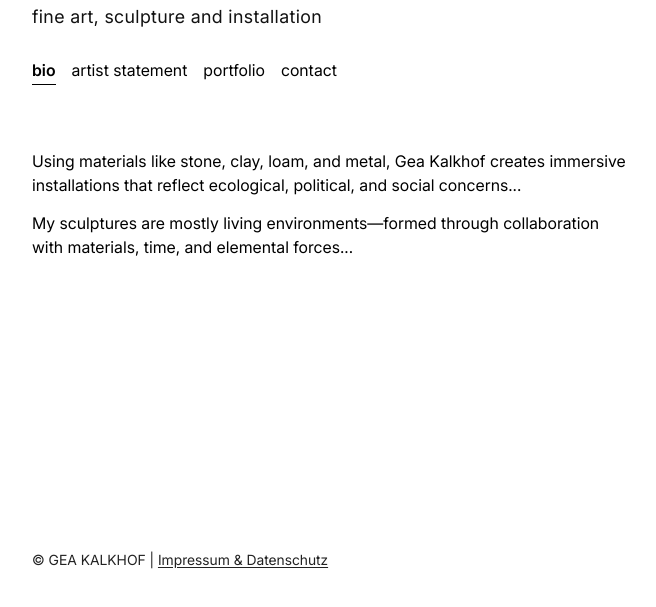
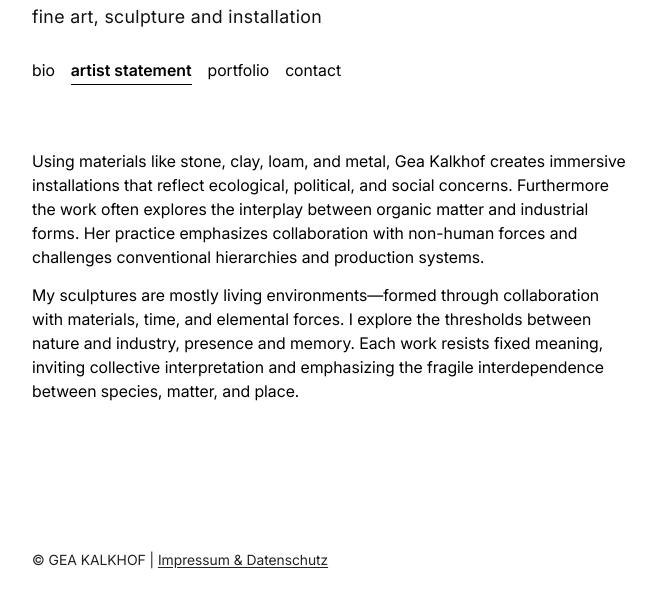
Before and after one commit to KalkhofGea/Website-Kalkhof, a plain HTML site: page artist-statement.html in a window 1280 px wide. Shown: the part 139-746 px from the top of the page, without its empty margins (272-928 px from the left). Drawn offline with Linux system fonts and the light colour scheme.

Commit message:
Update artist-statement.html

```diff
--- a/artist-statement.html
+++ b/artist-statement.html
@@ -3,7 +3,7 @@
 <head>
   <meta charset="utf-8">
   <meta name="viewport" content="width=device-width, initial-scale=1">
-  <title>Home – GEA KALKHOF</title>
+  <title>Artist Statement – GEA KALKHOF</title>
   <link rel="stylesheet" href="styles.css">
 </head>
 <body>
@@ -12,17 +12,22 @@
       <h1 class="site-title">GEA KALKHOF</h1>
       <div class="subtitle">fine art, sculpture and installation</div>
       <nav class="nav">
-        <a href="bio.html" class="active">bio</a>
-        <a href="artist-statement.html">artist statement</a>
+        <a href="bio.html">bio</a>
+        <a href="artist-statement.html" class="active">artist statement</a>
         <a href="portfolio.html">portfolio</a>
         <a href="contact.html">contact</a>
       </nav>
     </header>
     <main class="main section">
-  <p>Using materials like stone, clay, loam, and metal, Gea Kalkhof creates immersive
-  installations that reflect ecological, political, and social concerns...</p>
-  <p>My sculptures are mostly living environments—formed through collaboration
-  with materials, time, and elemental forces...</p>
+      <p>Using materials like stone, clay, loam, and metal, Gea Kalkhof creates immersive
+      installations that reflect ecological, political, and social concerns. Furthermore the work often explores the interplay between organic matter
+      and industrial forms. Her practice emphasizes collaboration with non-human forces and challenges
+      conventional hierarchies and production systems.</p>
+
+      <p>My sculptures are mostly living environments—formed through collaboration
+      with materials, time, and elemental forces. I explore the thresholds between nature and industry, presence and memory.
+      Each work resists fixed meaning, inviting collective interpretation and emphasizing
+      the fragile interdependence between species, matter, and place.</p>
     </main>
     <footer class="footer">
       <div>© GEA KALKHOF | <a href="impressum.html">Impressum & Datenschutz</a></div>
```
